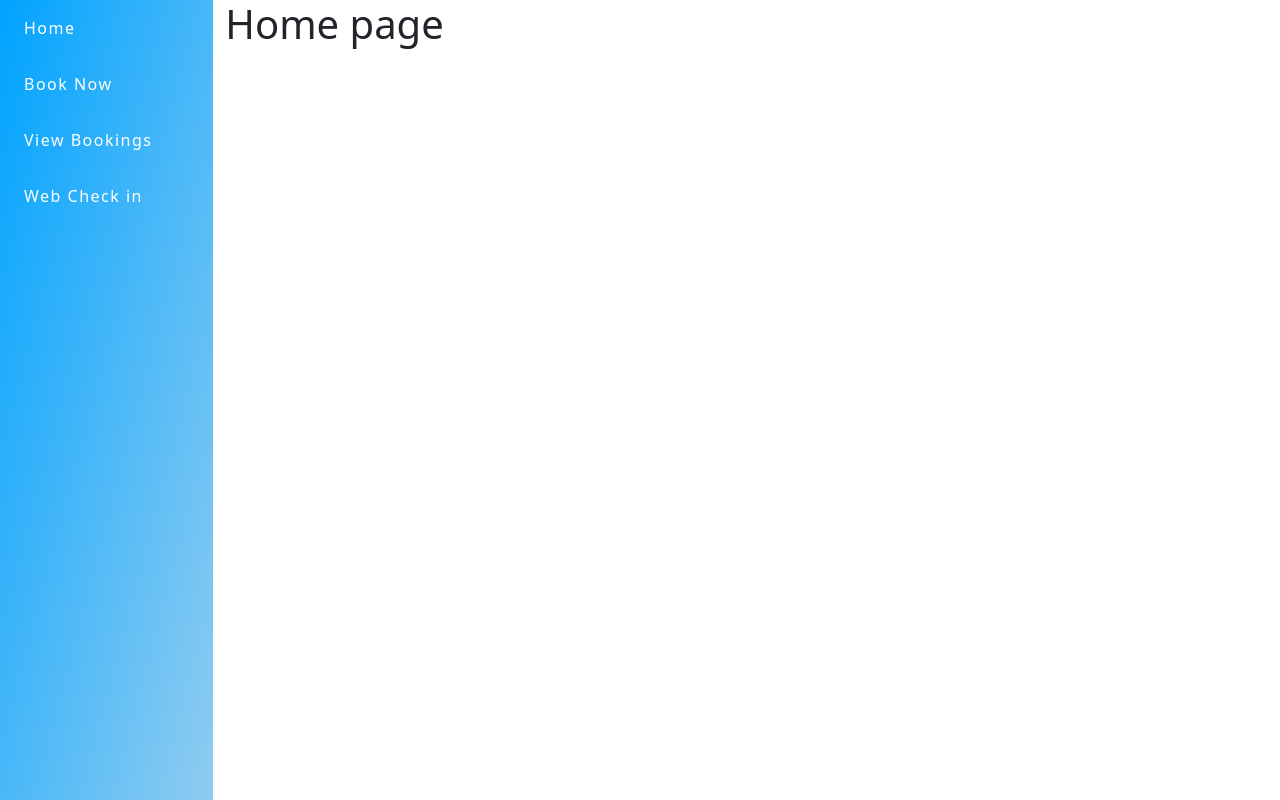
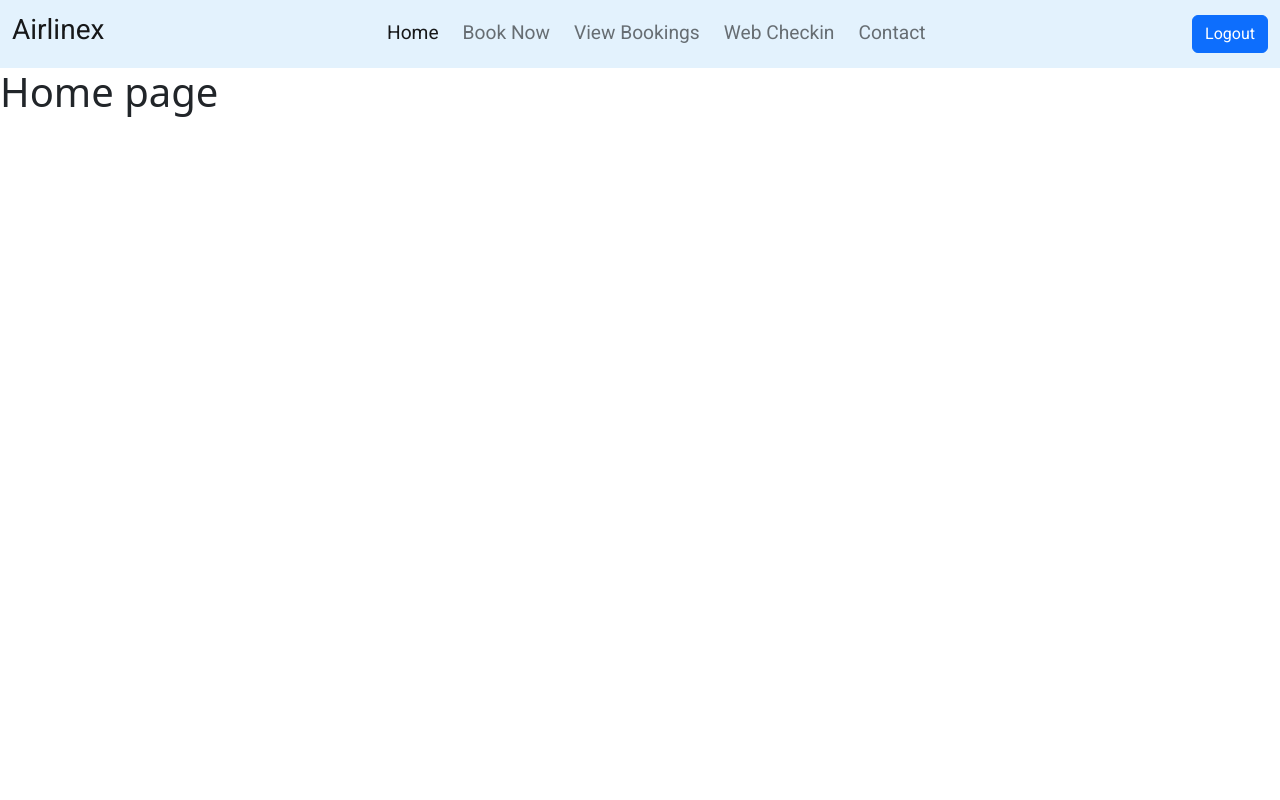
Before and after one commit to keyurpancholi/Airlinex, a React (Create React App) app in the folder frontend/airlinex/: page / in a window 1280 px wide. Built offline with nearby package versions, Linux system fonts and the light colour scheme.

Commit message:
Changed layout

```diff
--- /dev/null
+++ b/frontend/airlinex/src/Components/Navbar/navbar.css
@@ -0,0 +1,12 @@
+@import url('https://fonts.googleapis.com/css2?family=Roboto:wght@400&display=swap');
+
+.navbar {
+    background-color: #e3f2fd;
+    font-family: 'Roboto', sans-serif;
+    font-size: 1.2rem;
+}
+
+.navbar ul li:hover {
+    transform: translateY(-1px);
+    border-bottom: solid #000;
+}
--- /dev/null
+++ b/frontend/airlinex/src/Components/Navbar/navbar.js
@@ -0,0 +1,54 @@
+import "./navbar.css";
+import "../../../node_modules/bootstrap/dist/css/bootstrap.min.css";
+import { Link } from "react-router-dom";
+
+const Navbar = () => {
+  return (
+    <nav className="navbar navbar-expand-lg ">
+            <div className="container-fluid">
+              <Link className="navbar-brand" to="/">
+                <h3>Airlinex</h3>
+              </Link>
+              <button
+                className="navbar-toggler"
+                type="button"
+                data-bs-toggle="collapse"
+                data-bs-target="#navbarNav"
+                aria-controls="navbarNav"
+                aria-expanded="false"
+                aria-label="Toggle navigation"
+              >
+                <span className="navbar-toggler-icon"></span>
+                <i className="fa-solid fa-bars-staggered navbar-toggler-icon"></i>
+              </button>
+              <div className="collapse navbar-collapse" id="navbarNav">
+                <ul className="navbar-nav mx-auto">
+                  <li className="nav-item px-1">
+                    <Link className="nav-link active" aria-current="page" to="/"
+                      >Home</Link>
+                  </li>
+                  <li className="nav-item px-1">
+                    <Link className="nav-link" to="/booknow">Book Now</Link>
+                  </li>
+                  <li className="nav-item px-1">
+                    <Link className="nav-link" to="/viewbookings">View Bookings</Link>
+                  </li>
+                  <li className="nav-item px-1">
+                    <Link className="nav-link" to="/webcheckin">Web Checkin</Link>
+                  </li>
+                  <li className="nav-item px-1">
+                    <Link className="nav-link" to="/">Contact</Link>
+                  </li>
+                </ul>
+                <div className="header-right">
+                    <div className="text-lg-end">
+                        <button className="btn btn-primary">Logout</button>
+                    </div>
+                </div>
+              </div>
+            </div>
+          </nav>
+  );
+};
+
+export default Navbar;
--- a/frontend/airlinex/src/Components/Sidebar/Sidebar.css
+++ /dev/null
@@ -1,20 +0,0 @@
-ul {
-    margin: 0;
-    padding: 0;
-    list-style-type: none;
-}
-
-.sidebar {
-    background-image: linear-gradient(to bottom right, #00A3FF, #8fccf0);
-    color: #fff;
-    letter-spacing: 1.5px;
-}
-
-.sidebar ul li:hover{
-    /* border-radius: 2rem;
-    box-shadow: 5,10,rgba(0,0,0,0.75); */
-    font-size: 1.2rem;
-    transition: all linear 0.3s;
-    transform: translateY(-0.1rem);
-    box-shadow: 5,10, rgba(0,0,0,0.75);
-}
--- a/frontend/airlinex/src/Components/Sidebar/Sidebar.js
+++ /dev/null
@@ -1,39 +0,0 @@
-import "../../../node_modules/bootstrap/dist/css/bootstrap.min.css";
-import { Link } from "react-router-dom";
-import "./Sidebar.css";
-
-const Sidebar = (props) => {
-  return (
-    <div className="container-fluid">
-      <div className="row">
-        <div className="col-sm-2 min-vh-100 sidebar">
-          <ul>
-            <li>
-              <Link className="nav-link px-2 py-3 link" to="/">
-                <span className="ms-1 d-none d-sm-inline">Home</span>
-              </Link>
-            </li>
-            <li>
-              <Link className="nav-link px-2 py-3" to="/booknow">
-                <span className="ms-1 d-none d-sm-inline">Book Now</span>
-              </Link>
-            </li>
-            <li>
-              <Link className="nav-link px-2 py-3" to="/viewbookings">
-                <span className="ms-1 d-none d-sm-inline">View Bookings</span>
-              </Link>
-            </li>
-            <li>
-              <Link className="nav-link px-2 py-3" to="/webcheckin">
-                <span className="ms-1 d-none d-sm-inline">Web Check in</span>
-              </Link>
-            </li>
-          </ul>
-        </div>
-        <div className="col-auto">{props.children}</div>
-      </div>
-    </div>
-  );
-};
-
-export default Sidebar;
--- a/frontend/airlinex/src/Pages/BookNow/BookNow.js
+++ b/frontend/airlinex/src/Pages/BookNow/BookNow.js
@@ -1,13 +1,14 @@
-import './BookNow.css'
-import '../../../node_modules/bootstrap/dist/css/bootstrap.min.css'
-import Sidebar from '../../Components/Sidebar/Sidebar'
+import "./BookNow.css";
+import "../../../node_modules/bootstrap/dist/css/bootstrap.min.css";
+import Navbar from "../../Components/Navbar/navbar";
 
 const BookNow = () => {
-    return (
-        <Sidebar>
-            <h1>Book Now</h1>
-        </Sidebar>
-    )
-}
+  return (
+    <>
+      <Navbar />
+      <h1>Book now</h1>
+    </>
+  );
+};
 
-export default BookNow
+export default BookNow;
--- a/frontend/airlinex/src/Pages/Home/HomePage.js
+++ b/frontend/airlinex/src/Pages/Home/HomePage.js
@@ -1,11 +1,13 @@
-import Sidebar from "../../Components/Sidebar/Sidebar"
-import "./HomePage.css"
+import Navbar from "../../Components/Navbar/navbar";
+import "./HomePage.css";
 
 const HomePage = () => {
-    return (<>
-        <Sidebar><h1>Home page</h1></Sidebar>
-        </>
-    )
-}
+  return (
+    <>
+      <Navbar />
+      <h1>Home page</h1>
+    </>
+  );
+};
 
-export default HomePage
+export default HomePage;
--- a/frontend/airlinex/src/Pages/ViewBookings/ViewBookings.js
+++ b/frontend/airlinex/src/Pages/ViewBookings/ViewBookings.js
@@ -1,12 +1,13 @@
 import "./ViewBookings.css";
 import "../../../node_modules/bootstrap/dist/css/bootstrap.min.css";
-import Sidebar from "../../Components/Sidebar/Sidebar";
+import Navbar from "../../Components/Navbar/navbar";
 
 const ViewBookings = () => {
   return (
-    <Sidebar>
+    <>
+      <Navbar />
       <h1>View Bookings</h1>
-    </Sidebar>
+    </>
   );
 };
 
--- a/frontend/airlinex/src/Pages/Webcheckin/Webcheckin.js
+++ b/frontend/airlinex/src/Pages/Webcheckin/Webcheckin.js
@@ -1,13 +1,14 @@
-import "./Webcheckin.css"
-import "../../../node_modules/bootstrap/dist/css/bootstrap.min.css"
-import Sidebar from "../../Components/Sidebar/Sidebar"
+import "./Webcheckin.css";
+import "../../../node_modules/bootstrap/dist/css/bootstrap.min.css";
+import Navbar from "../../Components/Navbar/navbar";
 
 const Webcheckin = () => {
-    return (
-        <Sidebar>
-            <h1>Web check in</h1>
-        </Sidebar>
-    )
-}
+  return (
+    <>
+      <Navbar />
+      <h1>Web checkin</h1>
+    </>
+  );
+};
 
-export default Webcheckin
+export default Webcheckin;
```
